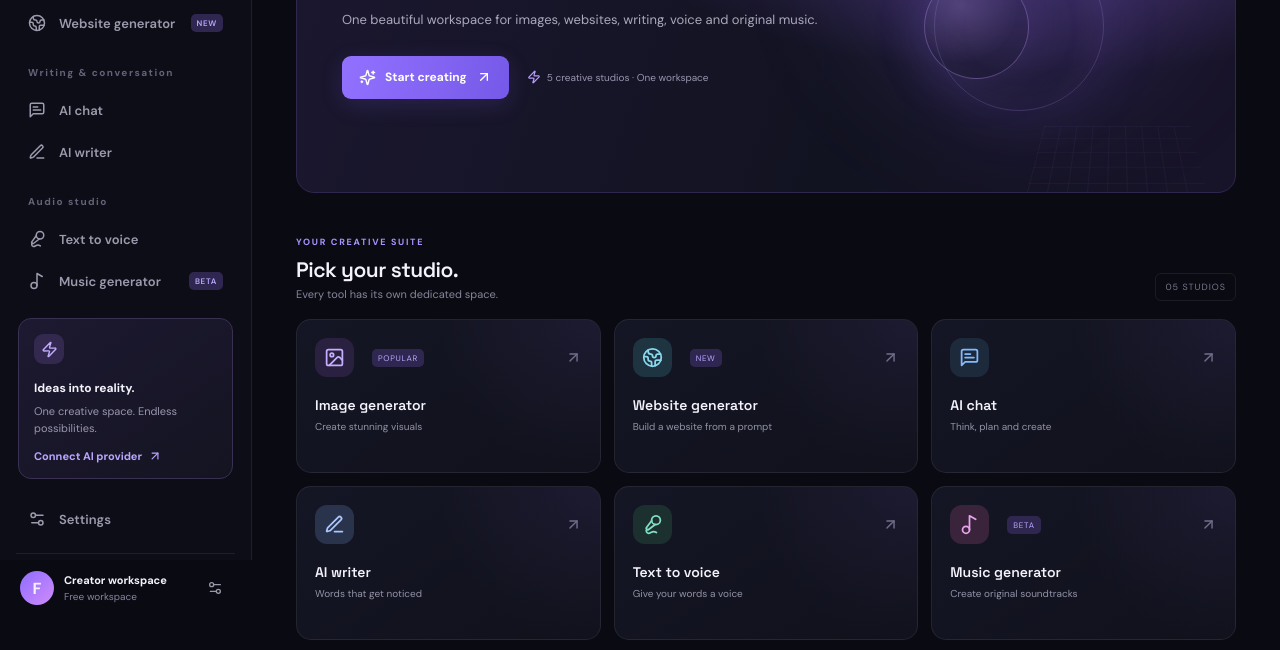
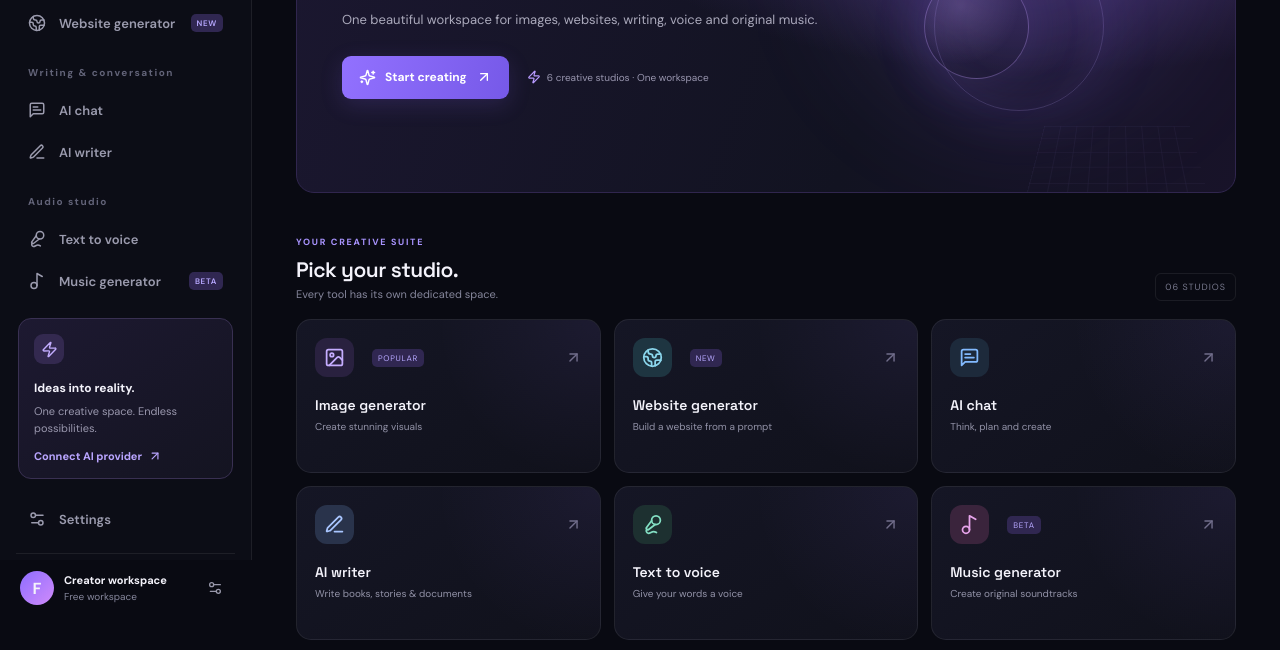
Before and after one commit to sellurway/last-signal, a React (Vite) app: page / in a window 1280 px wide. Shown: the part 240-890 px from the top of the page. Built offline with nearby package versions, Linux system fonts and the light colour scheme.

Commit message:
Update writer studio description and suite count

```diff
--- a/src/main.jsx
+++ b/src/main.jsx
@@ -10,7 +10,7 @@ const groups = [
   ]},
   { label:'Writing & conversation', items:[
     {id:'chat',label:'AI chat',sub:'Think, plan and create',icon:MessageSquareText},
-    {id:'writer',label:'AI writer',sub:'Words that get noticed',icon:PenLine}
+    {id:'writer',label:'AI writer',sub:'Write books, stories & documents',icon:PenLine}
   ]},
   { label:'Audio studio', items:[
     {id:'voice',label:'Text to voice',sub:'Give your words a voice',icon:Mic2},
@@ -70,8 +70,8 @@ function App(){
 }
 
 function Home({onSelect,history,examples,themes,theme,setTheme}){
- return <><section className="hero"><div className="hero-glow"/><div className="eyebrow"><span className="eyebrow-dot"/> YOUR CREATIVE AI WORKSPACE</div><h1>Make ideas <span>real.</span></h1><p>One beautiful workspace for images, websites, writing, voice and original music.</p><div className="hero-actions"><button className="btn-primary large" onClick={()=>onSelect('image')}><Sparkles size={17}/> Start creating <ArrowUpRight size={16}/></button><span className="hero-caption"><Zap size={14}/> 5 creative studios · One workspace</span></div><div className="hero-orb orb-one"/><div className="hero-orb orb-two"/><div className="hero-grid"/></section>
- <section className="section"><div className="section-heading"><div><span className="eyebrow">YOUR CREATIVE SUITE</span><h2>Pick your studio.</h2><p>Every tool has its own dedicated space.</p></div><span className="tool-count">05 STUDIOS</span></div><div className="tool-grid">{tools.map(t=><button key={t.id} className={'tool-card card-'+t.id} onClick={()=>onSelect(t.id)}><div className="tool-card-top"><div className="tool-icon"><t.icon size={21}/></div>{t.tag&&<span className="tool-tag">{t.tag}</span>}<ArrowUpRight className="tool-arrow" size={17}/></div><strong>{t.label}</strong><span>{t.sub}</span></button>)}</div></section>
+ return <><section className="hero"><div className="hero-glow"/><div className="eyebrow"><span className="eyebrow-dot"/> YOUR CREATIVE AI WORKSPACE</div><h1>Make ideas <span>real.</span></h1><p>One beautiful workspace for images, websites, writing, voice and original music.</p><div className="hero-actions"><button className="btn-primary large" onClick={()=>onSelect('image')}><Sparkles size={17}/> Start creating <ArrowUpRight size={16}/></button><span className="hero-caption"><Zap size={14}/> 6 creative studios · One workspace</span></div><div className="hero-orb orb-one"/><div className="hero-orb orb-two"/><div className="hero-grid"/></section>
+ <section className="section"><div className="section-heading"><div><span className="eyebrow">YOUR CREATIVE SUITE</span><h2>Pick your studio.</h2><p>Every tool has its own dedicated space.</p></div><span className="tool-count">06 STUDIOS</span></div><div className="tool-grid">{tools.map(t=><button key={t.id} className={'tool-card card-'+t.id} onClick={()=>onSelect(t.id)}><div className="tool-card-top"><div className="tool-icon"><t.icon size={21}/></div>{t.tag&&<span className="tool-tag">{t.tag}</span>}<ArrowUpRight className="tool-arrow" size={17}/></div><strong>{t.label}</strong><span>{t.sub}</span></button>)}</div></section>
  <section className="section"><div className="section-heading"><div><span className="eyebrow">MAKE IT YOURS</span><h2>Choose your workspace theme.</h2><p>Change the entire look in one click.</p></div><Palette size={19} className="muted-icon"/></div><div className="theme-grid">{themes.map(t=><button key={t.id} className={'theme-card theme-'+t.id+(theme===t.id?' active':'')} onClick={()=>setTheme(t.id)}><span className="theme-preview"><i/><i/><i/><b/></span><strong>{t.label}</strong><small>{t.desc}</small>{theme===t.id&&<Check size={16}/>}</button>)}</div></section>
  <section className="section"><div className="section-heading"><div><span className="eyebrow">GET INSPIRED</span><h2>Start with a spark.</h2></div></div><div className="inspiration-grid">{examples.map((e,i)=><button className={'inspiration insp-'+i} key={e.title} onClick={()=>{onSelect(e.type)}}><span className="insp-number">0{i+1}</span><span className="insp-type">{e.type.toUpperCase()} PROMPT</span><strong>{e.title}</strong><span className="insp-prompt">{e.prompt}</span><span className="insp-cta">Open studio <ArrowUpRight size={14}/></span></button>)}</div></section>
  <section className="section recent-section"><div className="section-heading"><div><span className="eyebrow">YOUR ACTIVITY</span><h2>Recently created</h2></div><History size={18} className="muted-icon"/></div><div className="history-list">{history.slice(0,5).map(h=><div className="history-row" key={h.id}><div className="history-icon"><Sparkles size={16}/></div><div className="history-info"><strong>{h.title}</strong><span>{h.prompt}</span></div><time>{h.time}</time></div>)}</div></section></>
```
